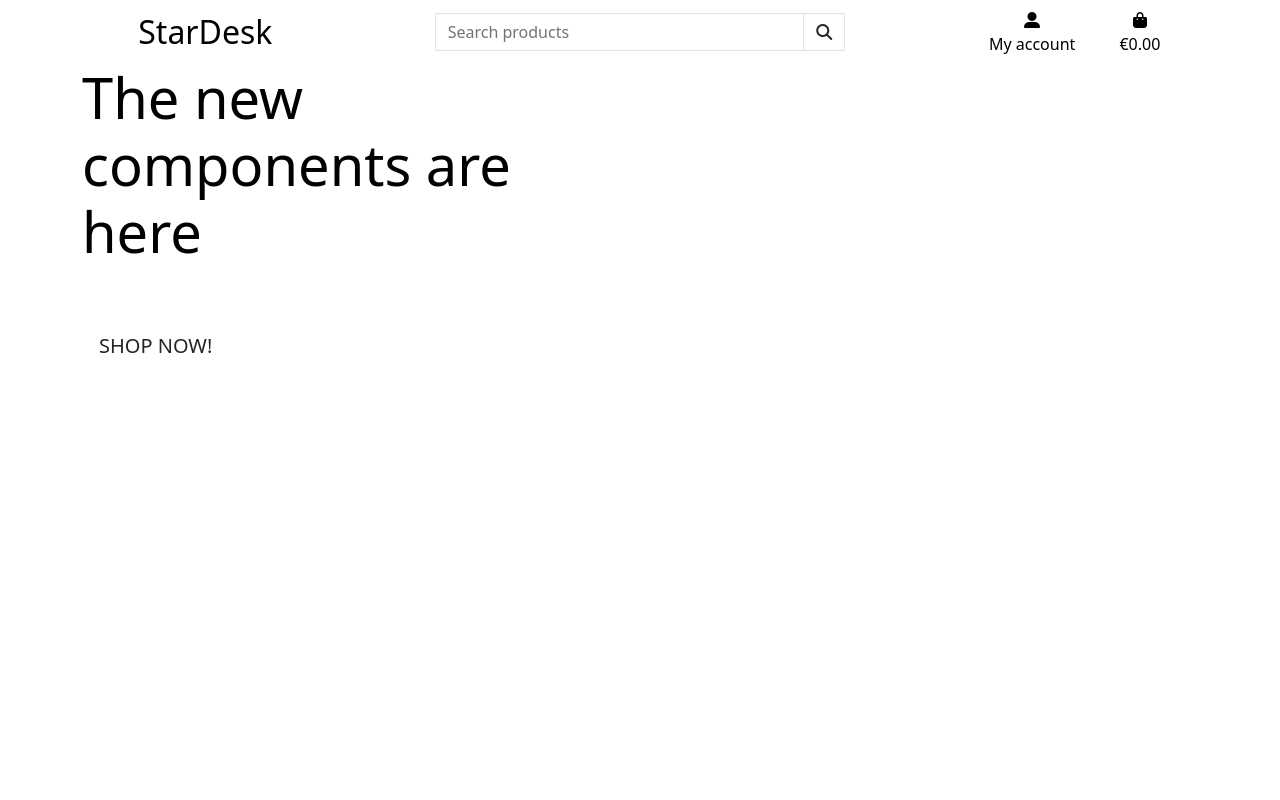
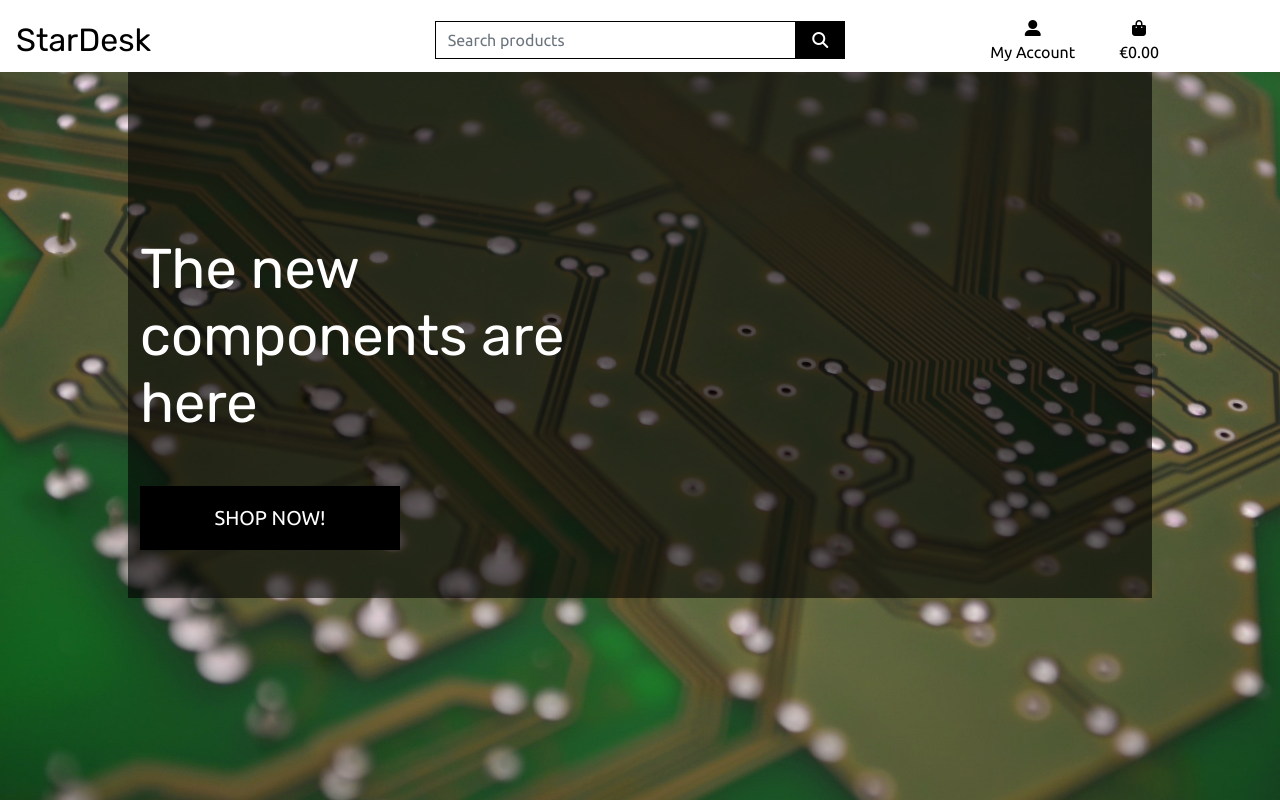
Before and after one commit to AlexGCbn/CI_PP5_StarDesk, a Django app: page / in a window 1280 px wide. Run offline with Django 3.2, Linux system fonts and the light colour scheme; some libraries are stand-ins or nearby versions.

Commit message:
Complete homepage header and add css

```diff
--- a/home/templates/home/index.html
+++ b/home/templates/home/index.html
@@ -16,7 +16,7 @@
 <div class="container h-100">
     <div class="row h-100">
         <div class="col-7 col-md-6 my-auto">
-            <h1 class="display-4 logo-font text-black">The new components are here</h1>
+            <h1 class="display-4 logo-font text-white">The new components are here</h1>
             <div class="my-5">
                 <h4>
                     <a href="" class="shop-now-button btn btn-lg rounded-0 text-uppercase py-3">
--- a/stardesk/settings.py
+++ b/stardesk/settings.py
@@ -154,6 +154,10 @@ USE_TZ = True
 # https://docs.djangoproject.com/en/3.2/howto/static-files/
 
 STATIC_URL = '/static/'
+STATICFILES_DIRS = (os.path.join('static'), )
+
+MEDIA_URL = '/media/'
+MEDIA_ROOT = os.path.join(BASE_DIR, 'media')
 
 # Default primary key field type
 # https://docs.djangoproject.com/en/3.2/ref/settings/#default-auto-field
--- a/stardesk/urls.py
+++ b/stardesk/urls.py
@@ -15,9 +15,11 @@ Including another URLconf
 """
 from django.contrib import admin
 from django.urls import path, include
+from django.conf import settings
+from django.conf.urls.static import static
 
 urlpatterns = [
     path('admin/', admin.site.urls),
     path('accounts/', include('allauth.urls')),
     path('', include('home.urls')),
-]
+] + static(settings.MEDIA_URL, document_root=settings.MEDIA_ROOT)
--- /dev/null
+++ b/static/css/base.css
@@ -0,0 +1,96 @@
+/* Credits to CI 'Boutique Ado' project for a lot of the styling */
+
+/* Fonts import */
+@import url('https://fonts.googleapis.com/css2?family=Rubik&family=Ubuntu&display=swap');
+/* font-family: 'Rubik', sans-serif; -- Logo
+font-family: 'Ubuntu', sans-serif; -- Body */
+
+html {
+    height: 100%;
+}
+
+body {
+    background: url('/media/home-background.jpg') no-repeat center center fixed;
+    background-size: cover;
+    height: calc(100vs - 164px);
+    color: #fff;
+    font-family: 'Ubuntu', sans-serif;
+}
+
+.container {
+    background: rgba(0, 0, 0, 0.6);
+}
+
+/* from Bulma */
+.icon {
+    align-items: center;
+    display: inline-flex;
+    justify-content: center;
+    height: 1.5rem;
+    width: 1.5rem;
+}
+
+.logo-font {
+    font-family: 'Rubik', sans-serif;
+}
+
+.main-logo-link {
+    width: fit-content;
+}
+
+.shop-now-button {
+    background: black;
+    color: white;
+    min-width: 260px;
+}
+
+.btn-black {
+    background: black;
+    color: white;
+}
+
+.shop-now-button:hover,
+.shop-now-button:active,
+.shop-now-button:focus,
+.btn-black:hover,
+.btn-black:active,
+.btn-black:focus {
+    background: #222;
+    color: white;
+}
+
+.text-black {
+    color: #000 !important;
+}
+
+.text-white {
+    color: #fff !important;
+}
+
+.border-black {
+    border: 1px solid black !important;
+}
+
+/* -------------------------------- Media Queries */
+
+/* Slightly larger container on xl screens */
+@media (min-width: 1200px) {
+  .container {
+    max-width: 80%;
+  }
+}
+
+/* fixed top navbar only on medium and up */
+@media (min-width: 992px) {
+    .fixed-top-desktop-only {
+        position: fixed;
+        top: 0;
+        right: 0;
+        left: 0;
+        z-index: 1030;
+    }
+
+    .header-container {
+        padding-top: 164px;
+    }
+}
--- a/templates/base.html
+++ b/templates/base.html
@@ -16,6 +16,7 @@
     {% block corecss %}
     <link href="https://cdn.jsdelivr.net/npm/bootstrap@5.1.3/dist/css/bootstrap.min.css" rel="stylesheet"
         integrity="sha384-1BmE4kWBq78iYhFldvKuhfTAU6auU8tT94WrHftjDbrCEXSU1oBoqyl2QvZ6jIW3" crossorigin="anonymous">
+    <link rel="stylesheet" href="{% static 'css/base.css' %}">
     {% endblock %}
 
     {% block extra_css %}
@@ -38,7 +39,7 @@
 
 <body>
     <header class="container-fuild-fixed-top">
-        <div class="row">
+        <div class="row bg-white pt-lg-2 d-none d-lg-flex" id="topnav">
             <!-- Shop logo -->
             <div class="col-12 col-lg-4 my-auto py-1 py-lg-0 text-center text-lg-left">
                 <a href="{% url 'home' %}" class="nav-link main-logo-link">
@@ -64,11 +65,11 @@
             <div class="col-12 col-lg-4 my-auto py-1 py-lg-0">
                 <ul class="list-inline list-unstyled text-center text-lg-right my-0">
                     <li class="list-inline-item dropdown">
-                        <a href="#" class="text-black nav-link" id="user-options" data-toggle="dropdown"
+                        <a href="#" class="text-black nav-link" id="user-options" data-bs-toggle="dropdown"
                             aria-haspopup="true" aria-expanded="false">
                             <div class="text-center">
                                 <div><i class="fa-solid fa-user-large"></i></div>
-                                <p class="my-0">My account</p>
+                                <p class="my-0">My Account</p>
                             </div>
                         </a>
                         <div class="dropdown-menu border-0" aria-labelledby="user-options">
```
Also changed, not shown: media/home-background.jpg (added).
